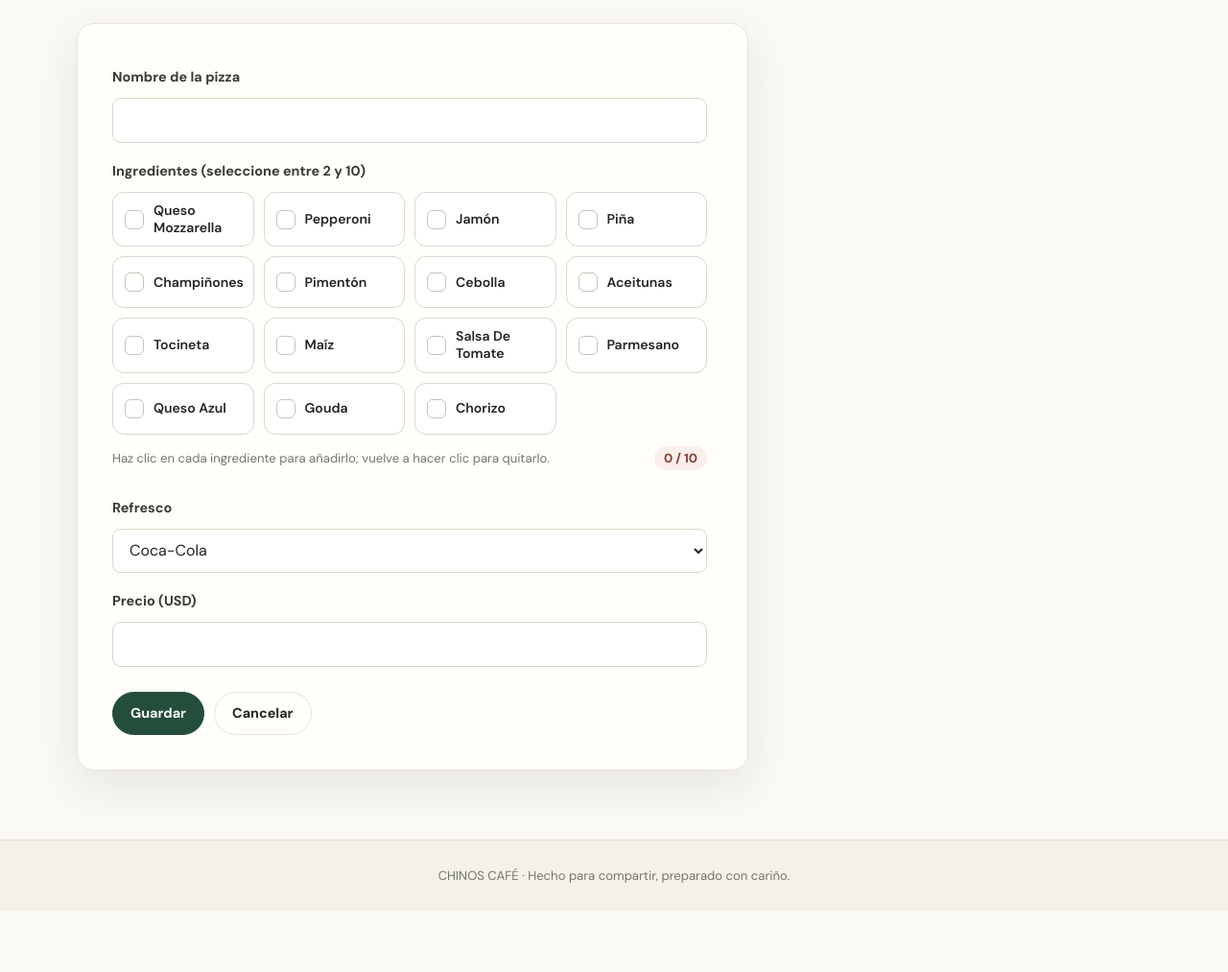
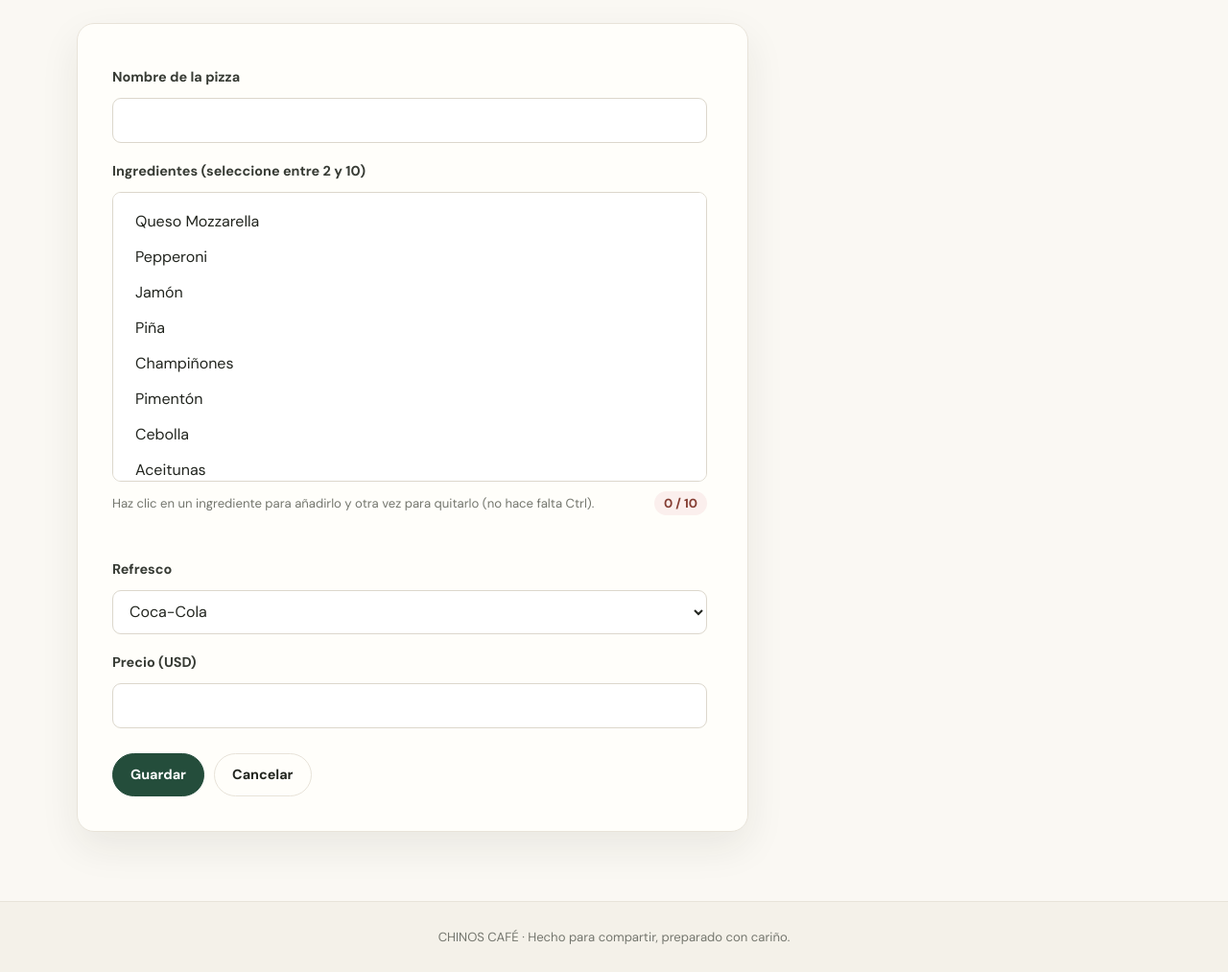
Before and after one commit to lorenacortes2002/Parcial, a Flask app: page /fabrica/nueva in a window 1280 px wide. Shown: the part 248-1261 px from the top of the page at 96% size. Before the commit the page ends 1168 px from the top, so only its background shows below. Run offline with Flask 3, Linux system fonts and the light colour scheme.

Commit message:
Volver a la lista de ingredientes con selección por clic simple
Restaura el select múltiple en la Fábrica; cada clic añade o quita un
ingrediente sin necesidad de Ctrl, con contador y resumen de los elegidos.

Co-Authored-By: Claude Opus 5.5 <noreply@anthropic.com>

```diff
--- a/static/style.css
+++ b/static/style.css
@@ -357,74 +357,32 @@ main.container { animation: content-enter .55s cubic-bezier(.2, .7, .25, 1) both
 .form input:focus, .form select:focus { border-color: var(--green); box-shadow: 0 0 0 3px rgb(36 77 59 / 12%); }
 .form select[multiple] { min-height: 185px; }
 
-/* --- Selector de ingredientes (cuadros) ------------------------------ */
-.ingredient-picker { min-width: 0; margin: 8px 0 0; padding: 0; border: 0; }
-.ingredient-picker legend { margin-bottom: 10px; padding: 0; color: #373b34; font-size: .9rem; font-weight: 700; }
-.ingredient-grid { display: grid; grid-template-columns: repeat(auto-fill, minmax(140px, 1fr)); gap: 10px; }
-.form .ingredient-tile {
-  position: relative;
-  display: flex;
-  min-height: 54px;
-  align-items: center;
-  gap: 10px;
-  margin: 0;
-  padding: 10px 12px;
-  border: 1.5px solid #dcd7cc;
-  border-radius: 12px;
-  color: var(--ink);
-  background: #fff;
+/* --- Selector de ingredientes (lista de clic simple) ------------------ */
+.form select[multiple] option {
+  margin: 2px 0;
+  padding: 7px 10px;
+  border-radius: 7px;
   cursor: pointer;
+  text-transform: capitalize;
+}
+.form select[multiple] option:hover { background: #f1f4ee; }
+.form select[multiple] option:checked {
+  color: #fff;
+  background: var(--green) linear-gradient(var(--green), var(--green));
   font-weight: 600;
-  user-select: none;
-  transition: border-color .18s ease, background-color .18s ease, transform .18s ease, box-shadow .18s ease;
 }
-.form .ingredient-tile input {
-  position: absolute;
-  width: 1px;
-  min-height: 0;
-  height: 1px;
-  margin: 0;
-  padding: 0;
-  opacity: 0;
-  pointer-events: none;
+.form select[multiple] option:checked::before { content: "✓  "; }
+.ingredient-help { display: flex; flex-wrap: wrap; align-items: center; justify-content: space-between; gap: 8px; }
+#ingredient-count { padding: 2px 10px; border-radius: 999px; color: #843d32; background: #fbefed; transition: background-color .2s ease, color .2s ease; }
+#ingredient-count.is-ok { color: #285c39; background: #e3f1e1; }
+#ingredient-count.is-shake { animation: shake .35s ease; }
+.ingredient-summary { min-height: 1.2em; margin: 0; color: var(--green); font-size: .85rem; font-weight: 600; text-transform: capitalize; }
+
+@keyframes shake {
+  0%, 100% { transform: translateX(0); }
+  25% { transform: translateX(-4px); }
+  75% { transform: translateX(4px); }
 }
-.ingredient-tile:hover { border-color: #b9c8bb; transform: translateY(-1px); }
-.ingredient-tile__check {
-  display: grid;
-  width: 20px;
-  height: 20px;
-  flex: 0 0 auto;
-  place-items: center;
-  border: 1.5px solid #c9c2b5;
-  border-radius: 6px;
-  background: #fff;
-  transition: background-color .18s ease, border-color .18s ease;
-}
-.ingredient-tile__check::after { content: "✓"; color: #fff; font-size: .78rem; font-weight: 800; opacity: 0; transform: scale(.4); transition: opacity .15s ease, transform .15s ease; }
-.ingredient-tile__name { font-size: .88rem; line-height: 1.25; text-transform: capitalize; }
-.ingredient-tile:has(input:checked) { border-color: var(--green); background: #edf4ee; box-shadow: 0 0 0 3px rgb(36 77 59 / 10%); }
-.ingredient-tile:has(input:checked) .ingredient-tile__check { border-color: var(--green); background: var(--green); }
-.ingredient-tile:has(input:checked) .ingredient-tile__check::after { opacity: 1; transform: scale(1); }
-.ingredient-tile:has(input:focus-visible) { outline: 3px solid var(--gold); outline-offset: 2px; }
-.ingredient-tile.is-disabled { cursor: not-allowed; opacity: .45; transform: none; }
-.ingredient-selected { margin-top: 12px; }
-.ingredient-selected small { display: flex; flex-wrap: wrap; align-items: center; justify-content: space-between; gap: 8px; }
-#ingredient-count { padding: 2px 10px; border-radius: 999px; color: #843d32; background: #fbefed; }
-#ingredient-count.is-ok { color: #285c39; background: #e3f1e1; }
-.ingredient-list { display: flex; flex-wrap: wrap; gap: 6px; margin: 10px 0 0; padding: 0; list-style: none; }
-.ingredient-list button {
-  padding: 4px 10px;
-  border: 0;
-  border-radius: 999px;
-  color: #fff;
-  background: var(--green);
-  cursor: pointer;
-  font-size: .8rem;
-  font-weight: 600;
-  animation: content-enter .25s ease-out both;
-}
-.ingredient-list button::after { content: " ×"; opacity: .7; }
-.ingredient-list button:hover { background: var(--tomato); }
 .form small { color: var(--muted); font-size: .82rem; }
 .form-actions { display: flex; flex-wrap: wrap; gap: 10px; margin-top: 16px; }
 .form-note { margin: 0 0 12px; padding: 13px 16px; border-radius: 10px; color: #536357; background: #f1f4ee; font-size: .9rem; }
--- a/templates/fabrica_form.html
+++ b/templates/fabrica_form.html
@@ -12,27 +12,21 @@
   <label for="nombre">Nombre de la pizza</label>
   <input id="nombre" type="text" name="nombre" required value="{{ pizza.nombre if pizza else '' }}">
 
-  <fieldset class="ingredient-picker" id="ingredient-picker"
+  <label for="ingredientes">Ingredientes (seleccione entre {{ min_ing }} y {{ max_ing }})</label>
+  <select id="ingredientes" name="ingredientes" multiple size="8" required
     data-min="{{ min_ing }}" data-max="{{ max_ing }}" aria-describedby="ingredient-help">
-    <legend>Ingredientes (seleccione entre {{ min_ing }} y {{ max_ing }})</legend>
-    <div class="ingredient-grid">
-      {% for ing in ingredientes_disponibles %}
-        <label class="ingredient-tile">
-          <input type="checkbox" name="ingredientes" value="{{ ing }}"
-            {% if ingredientes_actuales and ing in ingredientes_actuales %}checked{% endif %}>
-          <span class="ingredient-tile__check" aria-hidden="true"></span>
-          <span class="ingredient-tile__name">{{ ing }}</span>
-        </label>
-      {% endfor %}
-    </div>
-    <div class="ingredient-selected">
-      <small id="ingredient-help">
-        Haz clic en cada ingrediente para añadirlo; vuelve a hacer clic para quitarlo.
-        <strong id="ingredient-count">0 / {{ max_ing }}</strong>
-      </small>
-      <ul id="ingredient-list" class="ingredient-list" aria-live="polite"></ul>
-    </div>
-  </fieldset>
+    {% for ing in ingredientes_disponibles %}
+      <option value="{{ ing }}"
+        {% if ingredientes_actuales and ing in ingredientes_actuales %}selected{% endif %}>
+        {{ ing }}
+      </option>
+    {% endfor %}
+  </select>
+  <small id="ingredient-help" class="ingredient-help">
+    <span>Haz clic en un ingrediente para añadirlo y otra vez para quitarlo (no hace falta Ctrl).</span>
+    <strong id="ingredient-count">0 / {{ max_ing }}</strong>
+  </small>
+  <p id="ingredient-summary" class="ingredient-summary" aria-live="polite"></p>
 
   <label for="refresco">Refresco</label>
   <select id="refresco" name="refresco">
```
Also changed, not shown: static/ingredients.js (+34 -49 lines).
